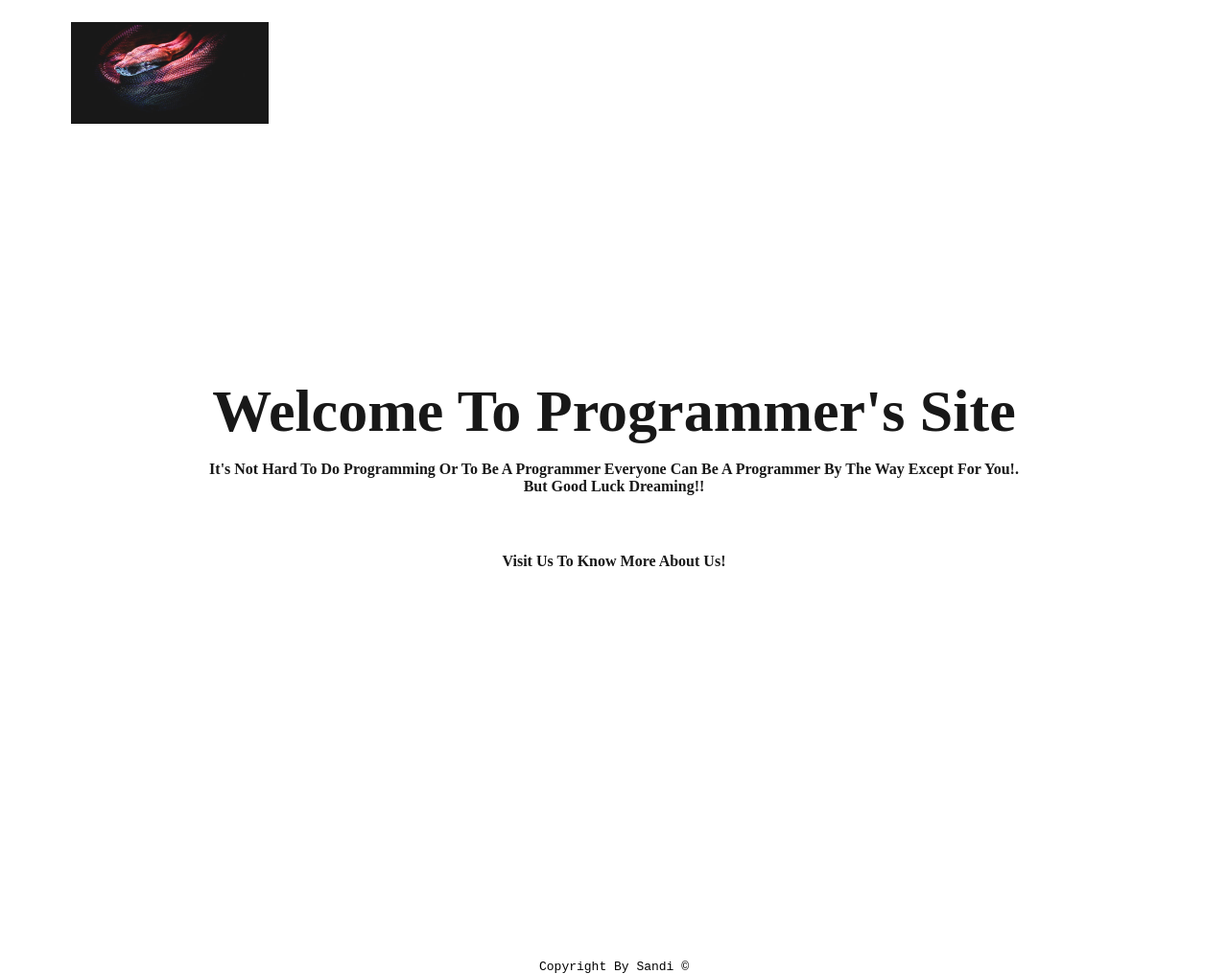
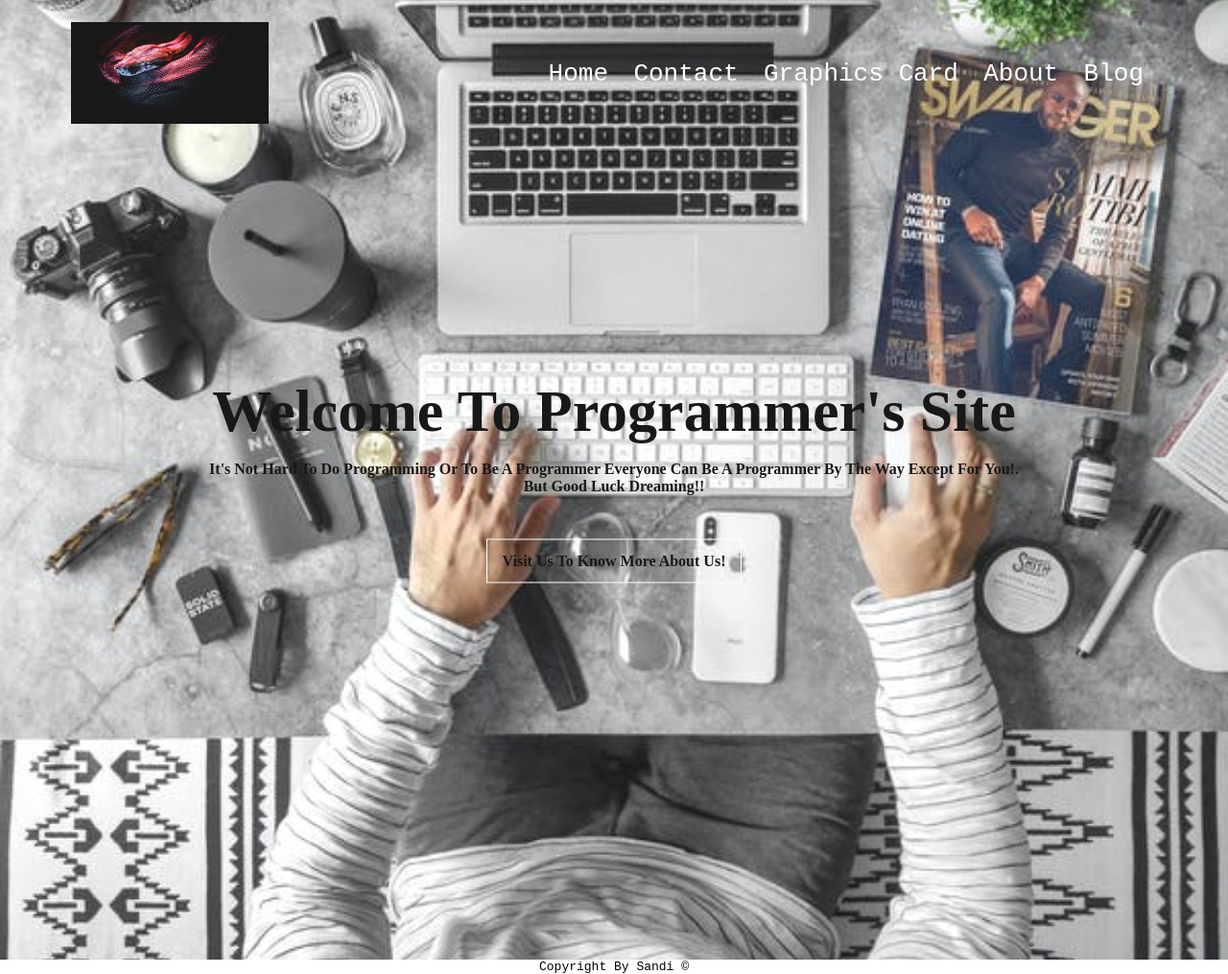
Before and after one commit to sandi338/websiteusingcsshtml, a plain HTML site: page index.html in a window 1280 px wide. Shown: the whole page at 96% size. Drawn offline with Linux system fonts and the light colour scheme; the site is published under a folder, as on GitHub Pages, so addresses that start at the root find nothing.

Commit message:
Update style.css

```diff
--- a/style.css
+++ b/style.css
@@ -6,7 +6,7 @@
     min-width: 100vw;
     min-height: 100vh;
     background-size: cover;
-    background: url(/image/home.jpeg);
+    background: url(./image/home.jpeg);
     background-position: center;
     position: relative;
     background-repeat: no-repeat;
```
